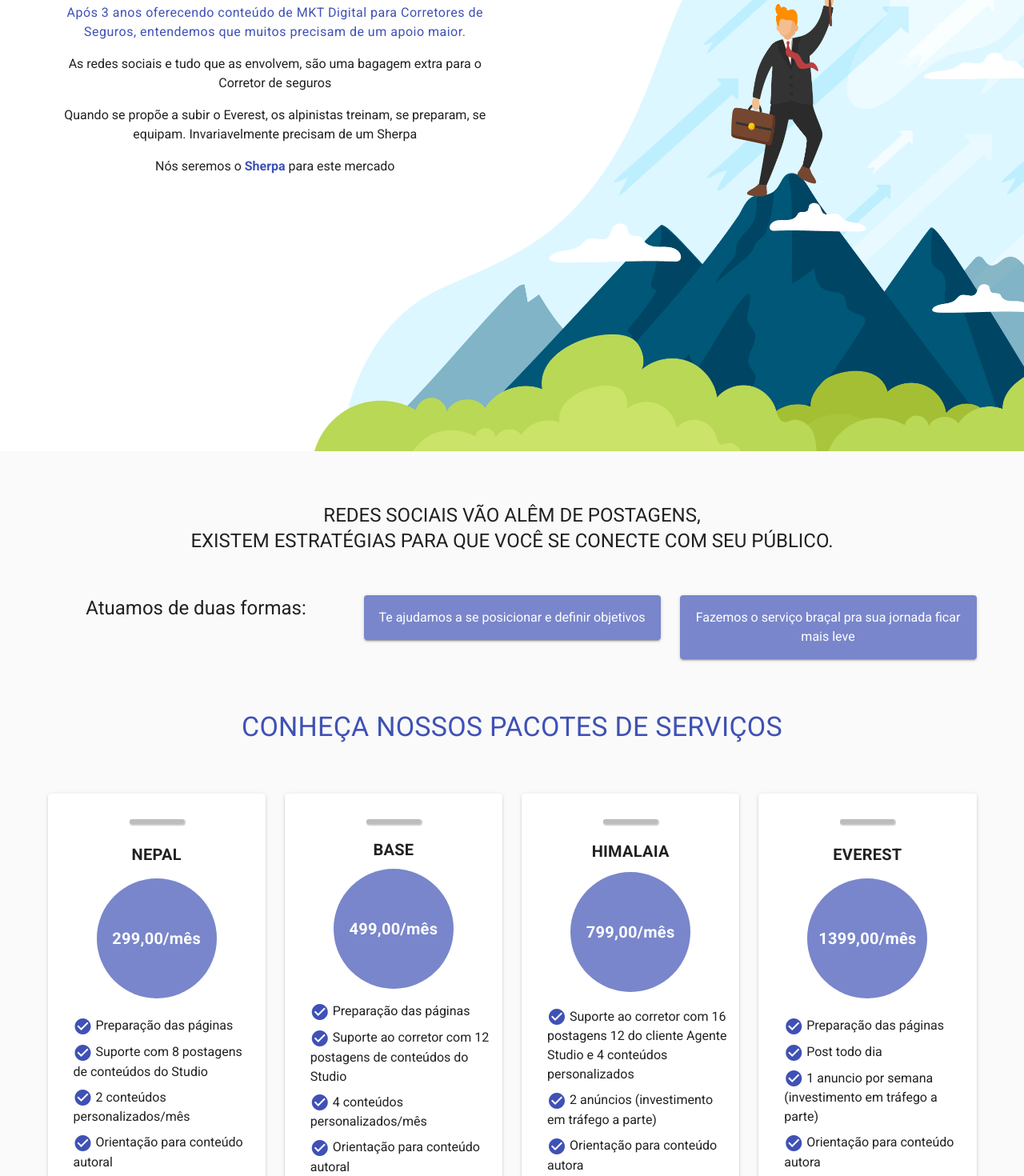
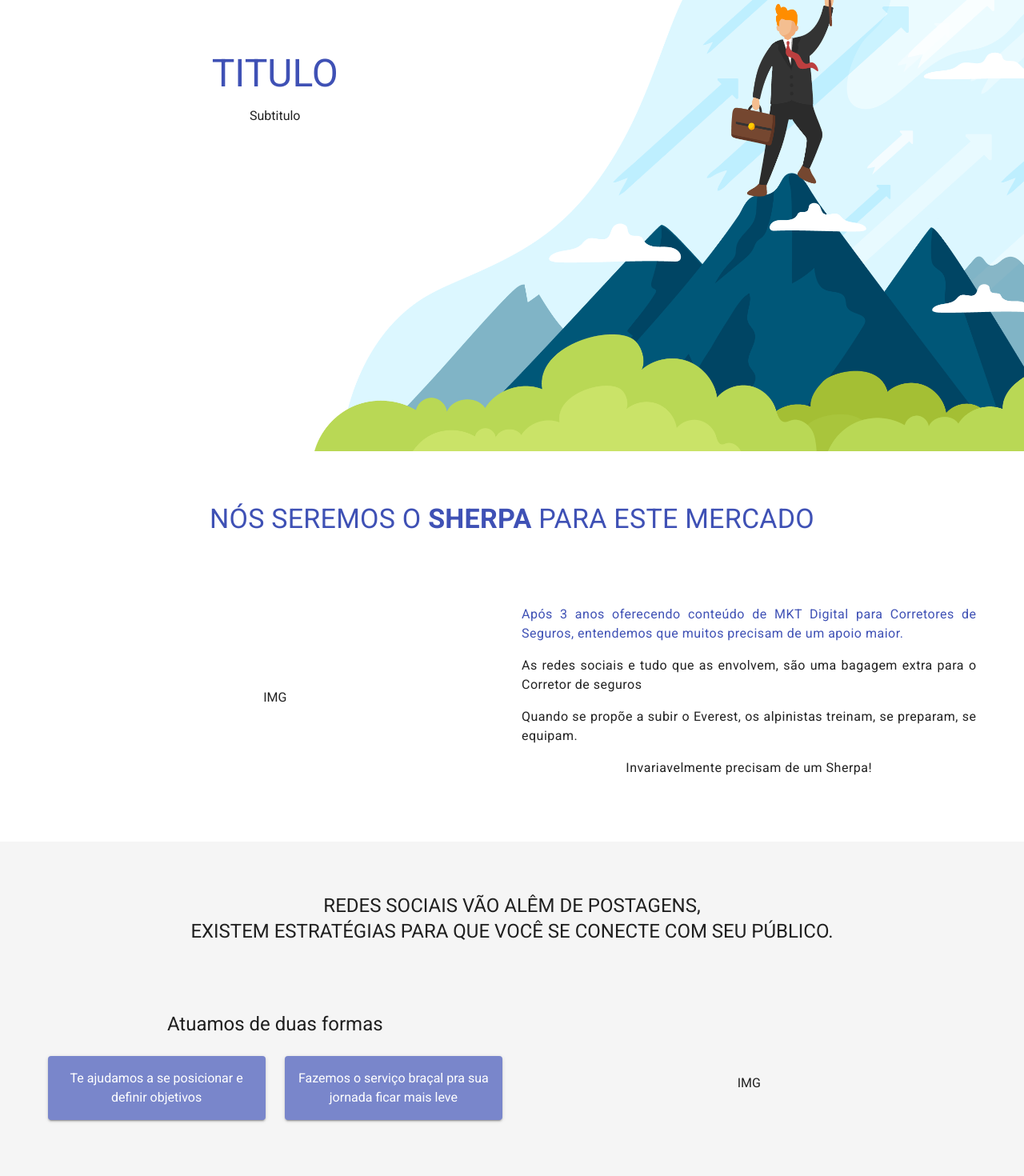
Before and after one commit to 7br-uno/lp-ca-sherpa, a Nuxt app: page / in a window 1280 px wide. Shown: the part 340-1810 px from the top of the page at 80% size. Built offline with nearby package versions, Linux system fonts and the light colour scheme.

Commit message:
updates components

```diff
--- /dev/null
+++ b/components/acting.vue
@@ -0,0 +1,66 @@
+<template>
+  <div class="grey lighten-4" id="acting">
+    <v-container py-16>
+      <v-row>
+        <v-col cols="12" class="text-h5 text-center text-uppercase mb-8">
+         Redes sociais vão alêm de postagens,<br />existem estratégias para que
+        você se conecte com seu público.
+        </v-col>
+      </v-row>
+      <v-row class="my-10">
+        <v-col cols="12" sm="12" md="12" lg="6">
+          <v-row>
+            <v-col cols="12" class="d-flex justify-center text-h5 text-center">
+              Atuamos de duas formas
+            </v-col>
+          </v-row>
+          <v-row class="mb-8">
+            <v-col cols="12" sm="6" md="6" lg="6">
+              <v-card
+                color="indigo lighten-2"
+                class="
+                  pa-4
+                  d-flex
+                  justify-center
+                  text-center
+                  white--text
+                  card__atuacao
+                "
+              >
+                Te ajudamos a se posicionar e definir objetivos
+              </v-card>
+            </v-col>
+            <v-col cols="12" sm="6" md="6" lg="6">
+              <v-card
+                color="indigo lighten-2"
+                class="
+                  pa-4
+                  d-flex
+                  justify-center
+                  text-center
+                  white--text
+                  card__atuacao
+                "
+              >
+                Fazemos o serviço braçal pra sua jornada ficar mais leve
+              </v-card>
+            </v-col>
+          </v-row>
+        </v-col>
+        <v-col  cols="12" sm="12" md="12" lg="6" class="d-flex justify-center align-center">
+          IMG
+        </v-col>
+      </v-row>
+    </v-container>
+  </div>
+</template>
+
+<script>
+export default {};
+</script>
+<style lang="scss" scoped>
+.card__atuacao {
+  display: flex;
+  align-items: center;
+}
+</style>
--- a/components/mainBaner.vue
+++ b/components/mainBaner.vue
@@ -4,20 +4,11 @@
       <v-row style="height: 100vh">
         <v-col cols="12" sm="12" md="6"  lg="6" class="d-flex flex-column  align-center justify-center">
           <div class="text-center">
-            <div class="indigo--text darken-4 body-1 mb-4">
-              Após 3 anos oferecendo conteúdo de MKT Digital para Corretores de
-              Seguros, entendemos que muitos precisam de um apoio maior.
-            </div>
-            <div class="mb-4">
-              As redes sociais e tudo que as envolvem, são uma bagagem extra para
-              o Corretor de seguros
-            </div>
-            <div class="mb-4">
-              Quando se propõe a subir o Everest, os alpinistas treinam, se
-              preparam, se equipam. Invariavelmente precisam de um Sherpa
+            <div class="indigo--text darken-4 text-h3 mb-4">
+              TITULO
             </div>
             <div>
-              Nós seremos o <b class="indigo--text darken-4">Sherpa</b> para este mercado
+              Subtitulo
             </div>
           </div>
         </v-col>
--- a/components/services.vue
+++ b/components/services.vue
@@ -1,46 +1,6 @@
 <template>
   <div class="grey lighten-5" id="services">
     <v-container py-16>
-      <div class="text-h5 text-center text-uppercase">
-        Redes sociais vão alêm de postagens,<br>existem estratégias para que você se conecte com seu público.
-      </div>
-      <v-row class="my-10">
-        <v-col cols="12" lg="4">
-          <div class="card__atuacao d-flex justify-center text-h5">
-            Atuamos de duas formas:
-          </div>
-        </v-col>
-        <v-col cols="12" sm="6" md="6" lg="4">
-          <v-card
-            color="indigo lighten-2"
-            class="
-              pa-4
-              d-flex
-              justify-center
-              text-center
-              white--text
-              card__atuacao
-            "
-          >
-            Te ajudamos a se posicionar e definir objetivos
-          </v-card>
-        </v-col>
-        <v-col cols="12" sm="6" md="6" lg="4">
-          <v-card
-            color="indigo lighten-2"
-            class="
-              pa-4
-              d-flex
-              justify-center
-              text-center
-              white--text
-              card__atuacao
-            "
-          >
-            Fazemos o serviço braçal pra sua jornada ficar mais leve
-          </v-card>
-        </v-col>
-      </v-row>
       <v-row>
         <v-col cols="12" class="d-flex justify-center">
           <div class="indigo--text text-h4 text-center text-uppercase mb-10">
@@ -59,11 +19,11 @@
           class="d-flex justify-center"
         >
           <v-hover>
-            <v-card class="service d-flex flex-column align-center pt-8">
-              <span class="trace grey lighten-1 mb-4"></span>
-              <div class="text-h6 text-uppercase font-weight-bold mb-2">
+            <v-card class="service d-flex flex-column align-center pt-2">
+              <span class="mb-2"></span>
+              <!-- <div class="text-h6 text-uppercase font-weight-bold mb-2">
                 {{ service.title }}
-              </div>
+              </div> -->
               <!-- <div class="text-body-2 mb-2">
                 {{ service.subtitle }}
               </div> -->
@@ -78,10 +38,15 @@
                   white--text
                   text-h6
                   font-weight-bold
-                  mb-4
+                  my-4
                 "
               >
-                {{ service.value }}
+              <div class="d-flex flex-column justify-center align-center">
+                <div class="text-h6 text-uppercase font-weight-bold mb-0">
+                  {{ service.title }}
+                </div>
+                <span class="trace white"></span>
+              </div>
               </div>
 
               <div class="pb-8 px-2">
--- /dev/null
+++ b/components/sherpa.vue
@@ -0,0 +1,60 @@
+<template>
+  <div class="white">
+    <v-container py-16>
+      <v-row>
+        <v-col
+          cols="12"
+          class="
+            indigo--text
+            darken-3
+            text-uppercase text-h4 text-center
+            mb-16
+            d-flex
+            justify-center
+          "
+        >
+          <div>
+            Nós seremos o <b>Sherpa</b> para este
+            mercado
+          </div>
+        </v-col>
+      </v-row>
+      <v-row>
+        <v-col
+          cols="12"
+          sm="12"
+          md="6"
+          lg="6"
+          class="d-flex align-center justify-center"
+        >
+          IMG
+        </v-col>
+
+        <v-col
+          cols="12"
+          sm="12"
+          md="6"
+          lg="6"
+          class="d-flex flex-column text-justify align-center justify-center"
+        >
+          <div class="body-1 mb-4  indigo--text
+            darken-4">
+            Após 3 anos oferecendo conteúdo de MKT Digital para Corretores de
+            Seguros, entendemos que muitos precisam de um apoio maior.
+          </div>
+          <div class="body-1 mb-4">
+            As redes sociais e tudo que as envolvem, são uma bagagem extra para
+            o Corretor de seguros
+          </div>
+          <div class="body-1 mb-4">
+            Quando se propõe a subir o Everest, os alpinistas treinam, se
+            preparam, se equipam.
+          </div>
+          <div class="body-1 mb-4">
+              Invariavelmente precisam de um Sherpa!
+          </div>
+        </v-col>
+      </v-row>
+    </v-container>
+  </div>
+</template>
--- a/components/top_menu.vue
+++ b/components/top_menu.vue
@@ -13,6 +13,7 @@
             class="d-flex align-center"
         >
          <a href="#" class="indigo--text mr-auto">Logo</a>
+         <a href="#acting" class="indigo--text mr-4">Ações</a>
          <a href="#services" class="indigo--text mr-4">Nossos serviços</a>
          <a href="#work" class="indigo--text">O que fazemos</a>
         </v-col>
--- a/pages/index.vue
+++ b/pages/index.vue
@@ -2,6 +2,8 @@
   <div>
     <top-menu />
     <main-baner />
+    <sherpa />
+    <acting />
     <services />
     <works />
   </div>
@@ -9,12 +11,16 @@
 
 <script>
 import mainBaner from "~/components/mainBaner.vue";
+import sherpa from "~/components/sherpa.vue"
+import acting from "~/components/acting.vue"
 import services from "~/components/services.vue";
 import works from "~/components/works.vue";
 import topMenu from "~/components/top_menu.vue"
 export default {
   components: {
     mainBaner,
+    sherpa,
+    acting,
     services,
     works,
     topMenu
```
